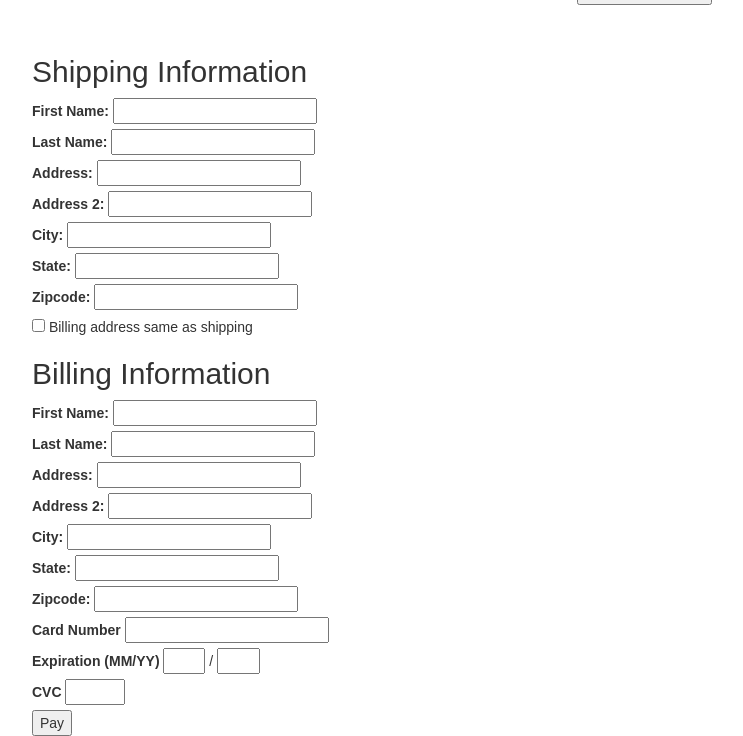
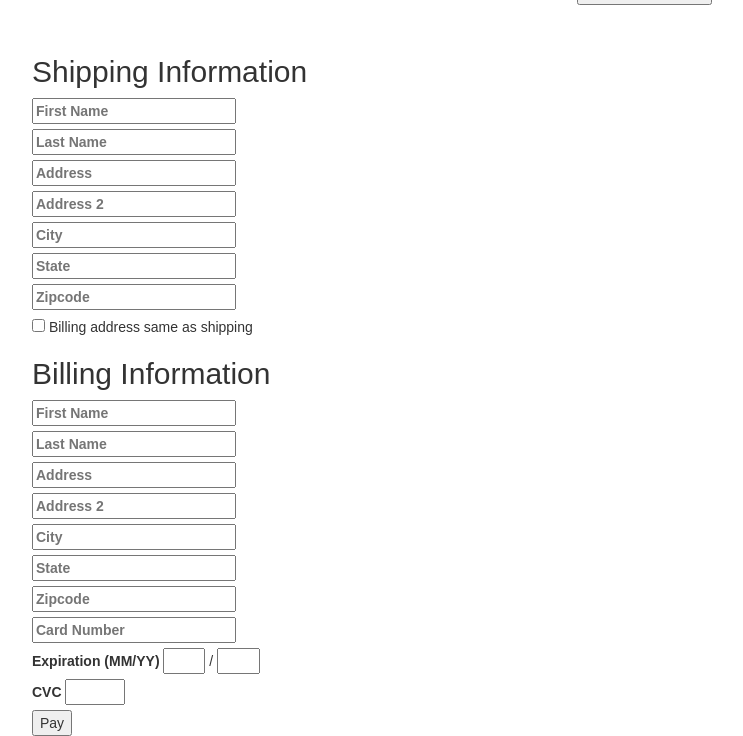
Before and after one commit to amirsedghi/funny_t, a Django app: template apps/funt/templates/funt/cart.html in a window 1280 px wide. Shown: the part 178-914 px from the top of the page, without its empty margins (188-931 px from the left). Run offline with Django 3.2, Linux system fonts and the light colour scheme; the template is opened without the code that fills it, so the values that code supplies are empty; parts of the project's set-up code (start-up, migrations or seed data) failed here and were passed over; some libraries are stand-ins or nearby versions.

Commit message:
copping the shipping info with billing info and some cool slide up action

```diff
--- a/apps/funt/static/funt/js/productdash.js
+++ b/apps/funt/static/funt/js/productdash.js
@@ -0,0 +1,25 @@
+$(document).ready(function(){
+  $('input[type="checkbox"]').click(function(){
+    if($('#same').prop('checked') == true){
+      $('#pf').val($('#sf').val());
+      $('#pl').val($('#sl').val());
+      $('#pa').val($('#sa').val());
+      $('#pa2').val($('#sa2').val());
+      $('#pc').val($('#sc').val());
+      $('#ps').val($('#ss').val());
+      $('#pz').val($('#sz').val());
+      $('#b-info').slideUp('slow', function(){});
+    }
+    else if($('#same').prop('checked') == false){
+      $('#pf').val('');
+      $('#pl').val('');
+      $('#pa').val('');
+      $('#pa2').val('');
+      $('#pc').val('');
+      $('#ps').val('');
+      $('#pz').val('');
+      $('#b-info').slideDown('slow', function(){});
+    }
+  })
+
+})
--- a/apps/funt/templates/funt/cart.html
+++ b/apps/funt/templates/funt/cart.html
@@ -8,7 +8,7 @@
     <link rel="stylesheet" href="https://maxcdn.bootstrapcdn.com/bootstrap/3.3.7/css/bootstrap-theme.min.css" integrity="sha384-rHyoN1iRsVXV4nD0JutlnGaslCJuC7uwjduW9SVrLvRYooPp2bWYgmgJQIXwl/Sp" crossorigin="anonymous">
     <title>Your Fun Tee Headquarters</title>
     <script src="https://ajax.googleapis.com/ajax/libs/jquery/2.1.3/jquery.min.js"></script>
-    <script type="text/javascript" src="{% static 'funt/js/cart.js' %}"></script>
+    <script type="text/javascript" src="{% static 'funt/js/productdash.js' %}"></script>
   </head>
   <body>
     <div class="container">
@@ -74,113 +74,100 @@
           {% csrf_token %}
           <div class="form-row">
             <label>
-              <span>First Name:</span>
-              <input type="text" size="20" name="firstname">
+              <input type="text" size="20" name="firstname" placeholder="First Name" id='sf'>
             </label>
           </div>
 
           <div class="form-row">
             <label>
-              <span>Last Name:</span>
-              <input type="text" size="20" name="lastname">
+              <input type="text" size="20" name="lastname"  placeholder="Last Name" id='sl'>
             </label>
           </div>
 
           <div class="form-row">
             <label>
-              <span>Address:</span>
-              <input type="text" size="20" name="address">
+              <input type="text" size="20" name="address" placeholder="Address" id='sa'>
             </label>
           </div>
 
           <div class="form-row">
             <label>
-              <span>Address 2:</span>
-              <input type="text" size="20" name="address2">
+              <input type="text" size="20" name="address2" placeholder="Address 2" id='sa2'>
             </label>
           </div>
 
           <div class="form-row">
             <label>
-              <span>City:</span>
-              <input type="text" size="20" name="city">
+              <input type="text" size="20" name="city" placeholder="City" id = 'sc'>
             </label>
           </div>
 
           <div class="form-row">
             <label>
-              <span>State:</span>
-              <input type="text" size="20" name="state">
+              <input type="text" size="20" name="state" placeholder="State" id= 'ss'>
             </label>
           </div>
 
           <div class="form-row">
             <label>
-              <span>Zipcode: </span>
-              <input type="text" size="20" name="zipcode">
+              <input type="text" size="20" name="zipcode" placeholder="Zipcode" id= 'sz'>
             </label>
           </div>
           <p>
-            <input type="checkbox" name="samebilling" value="" class='same' onclick="Fill(this.form)"> Billing address same as shipping
+            <input type="checkbox" name="samebilling" value="" id='same' > Billing address same as shipping
           </p>
 
           <h2>Billing Information</h2>
-
+          <div id="b-info">
             <div class="form-row">
               <label>
-              <span>First Name:</span>
-              <input type="text" size="20" name="billing_firstname">
+                <input type="text" size="20" name="billing_firstname" placeholder="First Name" id='pf'>
               </label>
             </div>
 
             <div class="form-row">
               <label>
-              <span>Last Name:</span>
-              <input type="text" size="20" name="billing_lastname">
+                <input type="text" size="20" name="billing_lastname" placeholder="Last Name" id ='pl'>
               </label>
             </div>
 
             <div class="form-row">
               <label>
-              <span>Address:</span>
-              <input type="text" size="20" name="billing_address">
+                <input type="text" size="20" name="billing_address" placeholder="Address" id = 'pa'>
               </label>
             </div>
 
             <div class="form-row">
               <label>
-              <span>Address 2:</span>
-              <input type="text" size="20" name="billing_address2">
+                <input type="text" size="20" name="billing_address2" placeholder="Address 2" id= 'pa2'>
               </label>
             </div>
 
             <div class="form-row">
               <label>
-              <span>City:</span>
-              <input type="text" size="20" name="billing_city">
+                <input type="text" size="20" name="billing_city" placeholder="City" id = 'pc'>
               </label>
             </div>
 
             <div class="form-row">
               <label>
-              <span>State:</span>
-              <input type="text" size="20" name="billing_state">
+                <input type="text" size="20" name="billing_state" placeholder="State" id = 'ps'>
               </label>
             </div>
 
             <div class="form-row">
               <label>
-              <span>Zipcode: </span>
-              <input type="text" size="20" name="billing_zipcode">
+                <input type="text" size="20" name="billing_zipcode" placeholder="Zipcode" id = 'pz'>
               </label>
             </div>
+          </div>
+
 
           <span class="payment-errors"></span>
 
           <div class="form-row">
             <label>
-              <span>Card Number</span>
-              <input type="text" size="20" data-stripe="number">
+              <input type="text" size="20" data-stripe="number" placeholder="Card Number">
             </label>
           </div>
 
```
Also changed, not shown: db.sqlite3. Lines whose indentation alone changed are shown as unchanged.
